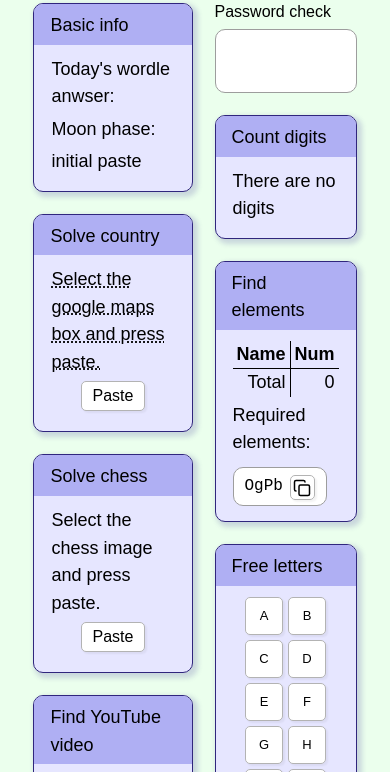
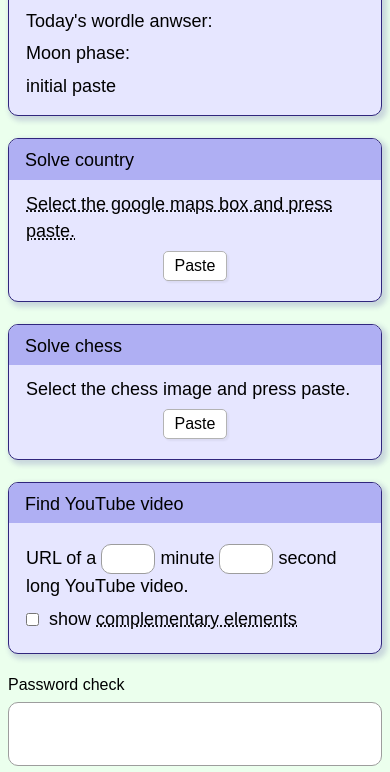
Before and after one commit to Marcell-Puskas/The-Password-Game-Ultimate-solver, a website built with Vite: page index.html in a window 390 px wide. Shown: the part 253-1025 px from the top of the page. Built offline with nearby package versions, Linux system fonts and the light colour scheme; no server answers.

Commit message:
Fixed width on mobile layout

```diff
--- a/src/style.css
+++ b/src/style.css
@@ -20,7 +20,7 @@ html, body {
 }
 
 body {
-    padding: 44px;
+    padding: 44px 8px;
     background-color: hsl(126, 100%, 96%) !important;
     display: flex;
     justify-content: center;
@@ -47,6 +47,7 @@ body {
     display: flex;
     justify-content: center;
     gap: 22px;
+    flex-wrap: wrap;
 }
 
 .boxes {
```
Also changed, not shown: pnpm-lock.yaml.
